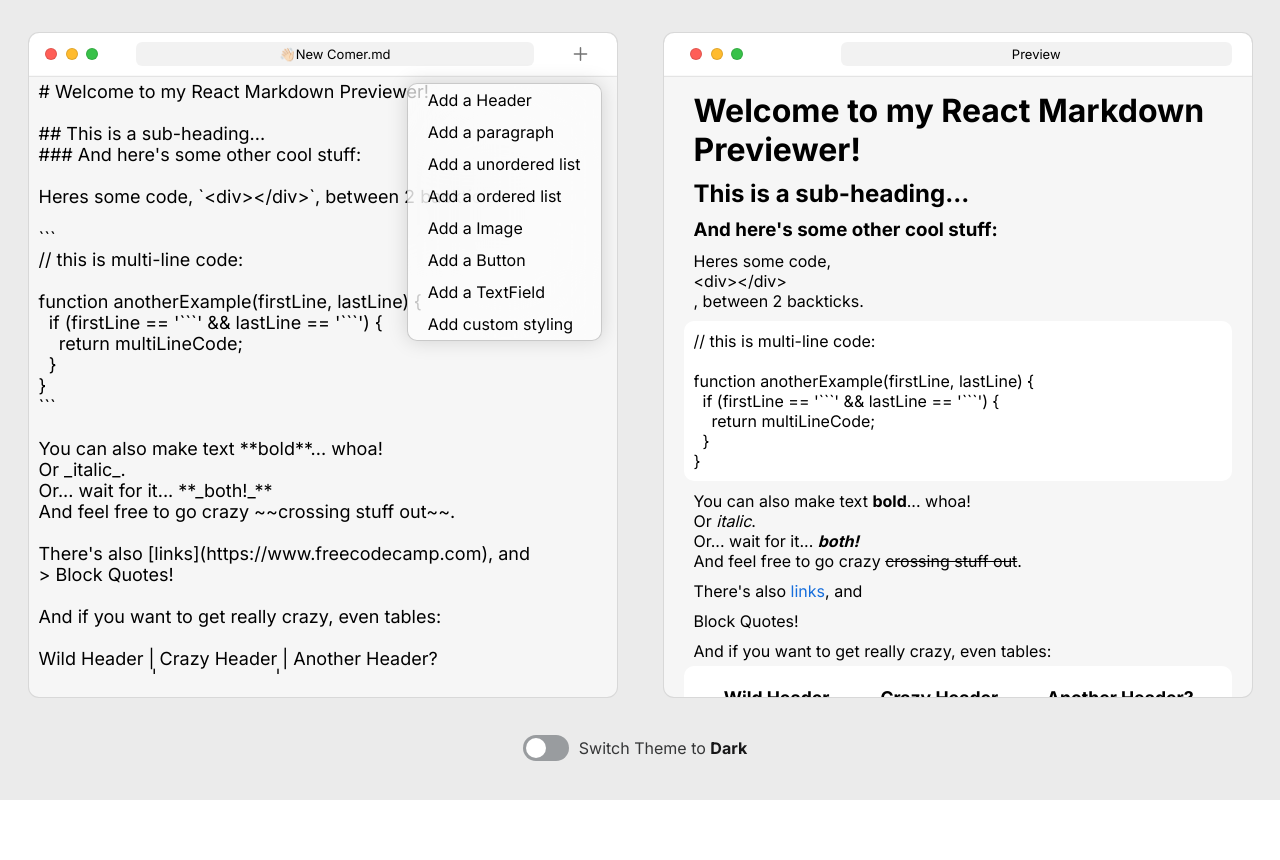
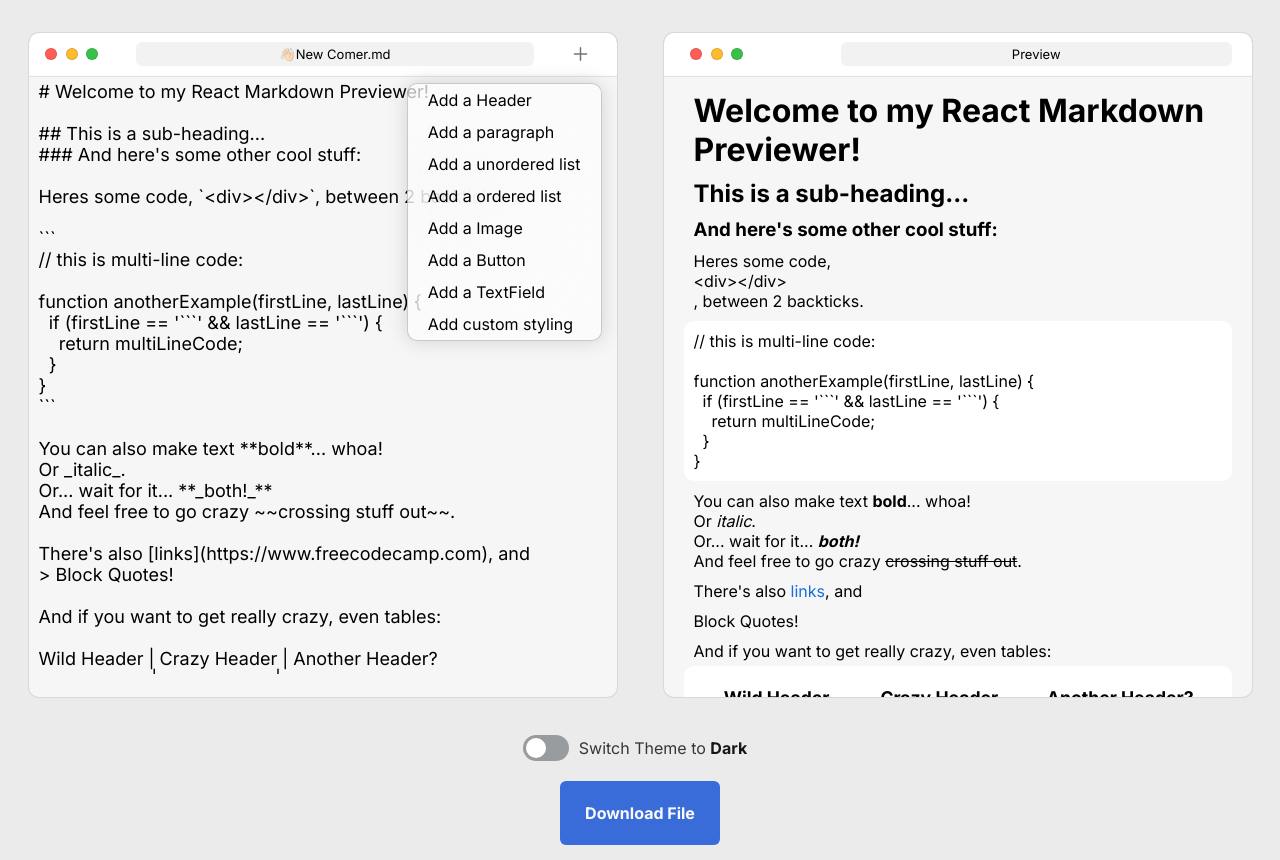
Before and after one commit to haneenmahd/markdown-previewer, a React (Create React App) app: page / in a window 1280 px wide. Before the commit the page ends 800 px from the top, so only its background shows below. Built offline with nearby package versions, Linux system fonts and the light colour scheme.

Commit message:
Added download code feature!

```diff
--- a/package.json
+++ b/package.json
@@ -6,6 +6,8 @@
   "keywords": [],
   "main": "src/index.js",
   "dependencies": {
+    "apple-colors": "^1.0.7",
+    "js-file-download": "^0.4.12",
     "marked": "^2.0.0",
     "react": "^17.0.1",
     "react-dom": "^17.0.1",
--- a/src/App.js
+++ b/src/App.js
@@ -3,6 +3,10 @@ import marked from "marked";
 import { DropDown } from "./components/dropdown";
 import "./styles.css";
 import "./readme-styles.css";
+import { fstat } from "fs";
+
+// File download feature
+const fileDownload = require("js-file-download");
 
 marked.setOptions({
   breaks: true
@@ -132,6 +136,21 @@ export default class App extends React.Component {
      }
     }
   render() {
+    const readmeCode = () => {
+      const styles = require("./readme-styles.css");
+      const html = this.state.markdown;
+
+      return `
+             ${html}
+             <style>
+                ${styles}
+             </style>
+      `;
+    };
+    const handleCode = () => {
+      fileDownload(readmeCode(), `${this.state.fileName}`);
+    };
+
     return (
       <div className={`App ${this.state.isDark ? "dark": null}`}>
        <div className="workspace">
@@ -220,6 +239,9 @@ export default class App extends React.Component {
           </div>
           <p>Switch Theme to {this.state.isDark ? <strong>Light</strong> : <strong>Dark</strong>}</p>
         </div>
+        <div className="download-container">
+           <button id="btn-download" onClick={() => handleCode()}>Download File</button>
+        </div>
       </div>
     );
   }
--- a/src/styles.css
+++ b/src/styles.css
@@ -27,6 +27,30 @@
 
 textarea {
   resize: none;
+}
+
+.download-container {
+  text-align: center;
+}
+
+#btn-download {
+  font-size: 16px;
+  font-weight: 700;
+  letter-spacing: 2%;
+  min-width: 10rem;
+  height: 4rem;
+  outline: none;
+  border: none;
+  background:#3a6cd9;
+  transition: transform 0.35s;
+}
+
+#btn-download:active {
+  transform: scale(0.95);
+}
+
+.App.dark #btn-download {
+  color: #eeeeee;
 }
 
 .App.dark {
```
Also changed, not shown: 1 other file (tests, documents, lock files or other folders).
